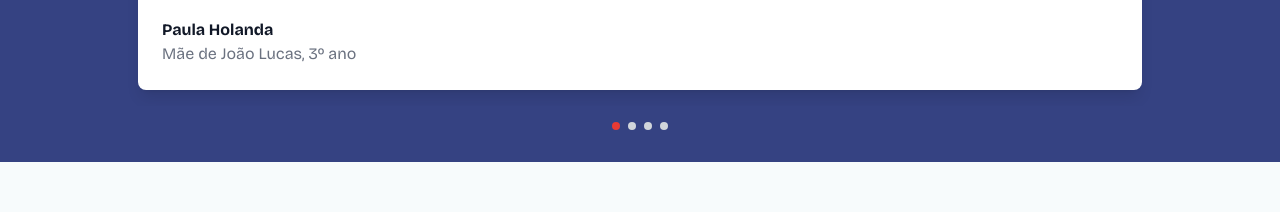
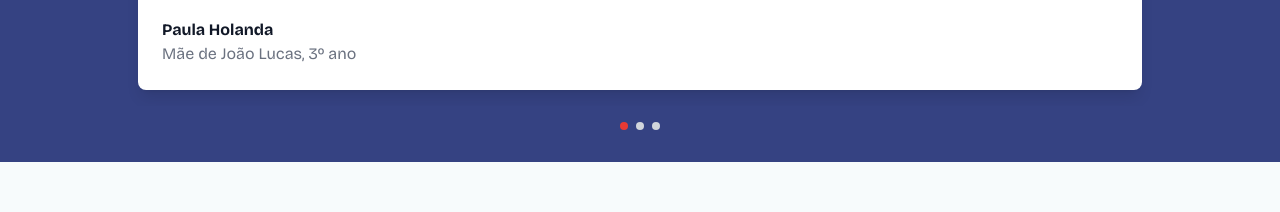
Before and after one commit to mgGabrielly/passo-a-passo-homepage, a React (Vite) app: page / in a window 1280 px wide. Shown: the part 3024-3236 px from the top of the page. Built offline with nearby package versions, Linux system fonts and the light colour scheme.

Commit message:
Adjust comment

```diff
--- a/src/components/testimonialCarousel.tsx
+++ b/src/components/testimonialCarousel.tsx
@@ -37,7 +37,7 @@ export const TestimonialCarousel = ({ testimonials }: TestimonialCarouselProps)
         });
         setActiveIndex(nextIndex);
       }
-    }, 15000);
+    }, 25000);
 
     return () => clearInterval(autoPlayInterval);
   }, [activeIndex, testimonials.length]);
--- a/src/data/testimonialsData.ts
+++ b/src/data/testimonialsData.ts
@@ -14,9 +14,4 @@ export const testimonials = [
     author: 'Renata',
     relationship: 'Mãe de Bernardo e Valentina, 3º ano e Infantil V',
   },
-  {
-    text: '2As atividades são divertidas e o apoio dos professores é incrível!',
-    author: 'Ciclana 2',
-    relationship: 'Mãe de Ciclano, 7 anos',
-  },
 ];
```
